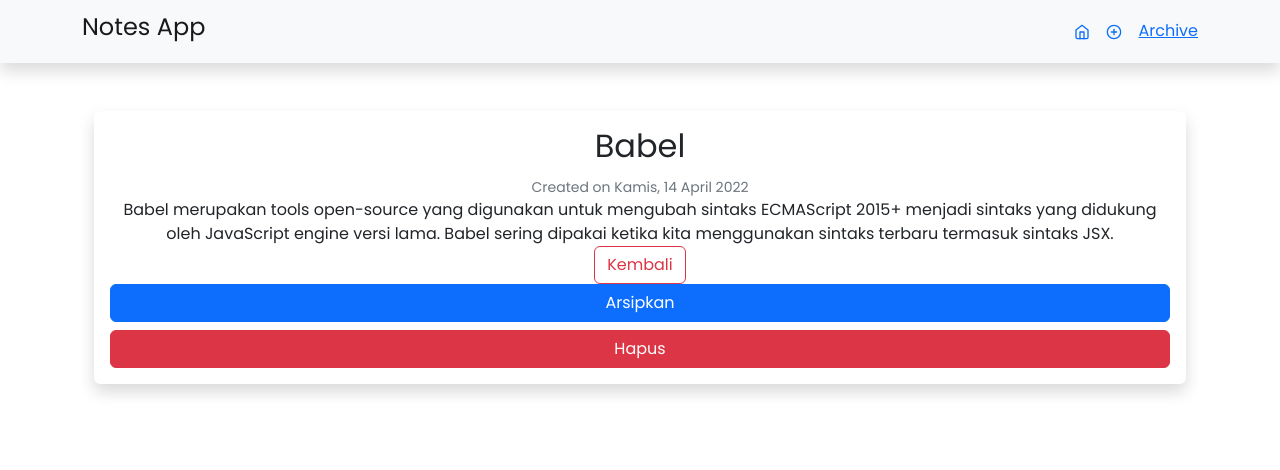
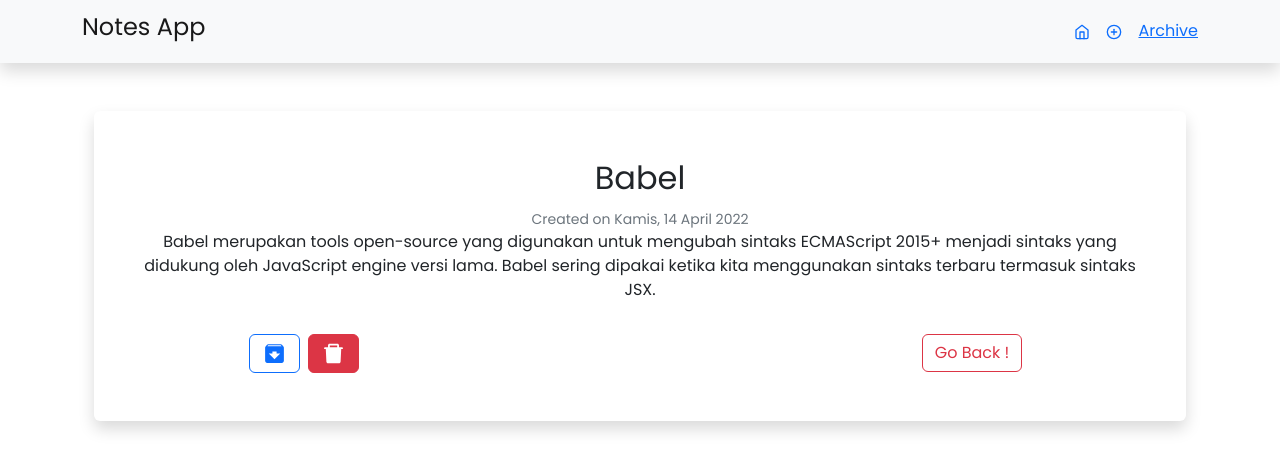
Before and after one commit to mzkki/react-notes-app, a React (Create React App) app: page /note/1 in a window 1280 px wide. Shown: the top 470 px of the page. Built offline with nearby package versions, Linux system fonts and the light colour scheme.

Commit message:
retouch icons

```diff
--- /dev/null
+++ b/src/components/notes/BackButton.js
@@ -0,0 +1,19 @@
+import React from "react";
+import { Link } from "react-router-dom";
+import { Button } from "react-bootstrap";
+
+function BackButton({ archived }) {
+  let path = '/archived'
+  console.log(archived)
+  if (archived === false) {
+    path = '/'
+  }
+  return (
+    <Link to={path}>
+      <Button variant="outline-danger" >Go Back !</Button>
+    </Link>
+
+  )
+}
+
+export default BackButton
--- a/src/components/notes/NoteDetail.js
+++ b/src/components/notes/NoteDetail.js
@@ -1,22 +1,17 @@
 import React from "react";
 import PropTypes from 'prop-types'
-import { Button, Card, Container } from "react-bootstrap";
+import { Card, Container } from "react-bootstrap";
 import { Form } from "react-bootstrap";
-import { showFormattedDate } from "../../utils";
-import { Link } from "react-router-dom";
 import parser from 'html-react-parser'
 import NotesFooterCard from "./NotesFooterCard";
 
 function NoteDetail({ id, title, body, createdAt, archived, onDelete, onArchive }) {
   return (
     <Container className="text-center">
-      <Card className="shadow border-0 p-3 " >
+      <Card className="shadow border-0 p-5" >
         <h2>{title}</h2>
         <Form.Text muted>Created on {createdAt}</Form.Text>
         <div>{parser(body)}</div>
-        <Link to="/">
-          <Button variant="outline-danger">Kembali</Button>
-        </Link>
         <NotesFooterCard id={id} archived={archived} onDelete={onDelete} onArchive={onArchive} />
       </Card>
     </Container>
--- a/src/components/notes/NotesArchiveButton.js
+++ b/src/components/notes/NotesArchiveButton.js
@@ -1,11 +1,12 @@
 import React from "react";
 import { Button } from "react-bootstrap";
 import PropTypes from 'prop-types'
+import { MdArchive, MdUnarchive } from 'react-icons/md'
 
 function NotesArchiveButton({ id, archived, onArchive }) {
   return (
-    <Button variant={archived ? 'success' : 'primary'} onClick={() => onArchive(id)}>
-      {archived ? 'Pindahkan' : 'Arsipkan'}
+    <Button variant={archived ? 'outline-success' : 'outline-primary'} onClick={() => onArchive(id)}>
+      {archived ? <MdUnarchive size={25} /> : <MdArchive size={25} />}
     </Button>
   )
 }
--- a/src/components/notes/NotesDeleteButton.js
+++ b/src/components/notes/NotesDeleteButton.js
@@ -1,10 +1,11 @@
 import React from "react";
 import { Button } from "react-bootstrap";
 import PropTypes from 'prop-types'
+import { AiFillDelete } from 'react-icons/ai'
 
 function NotesDeleteButton({ id, onDelete }) {
   return (
-    <Button variant="danger" onClick={() => onDelete(id)}>Hapus</Button>
+    <Button variant="danger" onClick={() => onDelete(id)} className="mx-2"><AiFillDelete size={25} /></Button>
   )
 }
 
--- a/src/components/notes/NotesFooterCard.js
+++ b/src/components/notes/NotesFooterCard.js
@@ -1,16 +1,23 @@
 import React from "react";
-import { Stack } from "react-bootstrap";
+import { Col, Container, Row } from "react-bootstrap";
 import NotesArchiveButton from "./NotesArchiveButton";
 import NotesDeleteButton from "./NotesDeleteButton";
 import PropTypes from 'prop-types'
+import BackButton from "./BackButton";
 
 function NotesFooterCard({ id, archived, onDelete, onArchive }) {
   return (
     <div className="note-item__footer">
-      <Stack gap={2}>
-        <NotesArchiveButton id={id} archived={archived} onArchive={onArchive} />
-        <NotesDeleteButton id={id} onDelete={onDelete} />
-      </Stack>
+      <Container fluid="sm" className="mt-4">
+        <Row>
+          <Col md={4} className="mt-2">
+            <NotesArchiveButton id={id} archived={archived} onArchive={onArchive} />
+            <NotesDeleteButton id={id} onDelete={onDelete} /></Col>
+          <Col md={{ span: 4, offset: 4 }} className="mt-2">
+            <BackButton archived={archived} />
+          </Col>
+        </Row>
+      </Container>
     </div>
   )
 }
```
